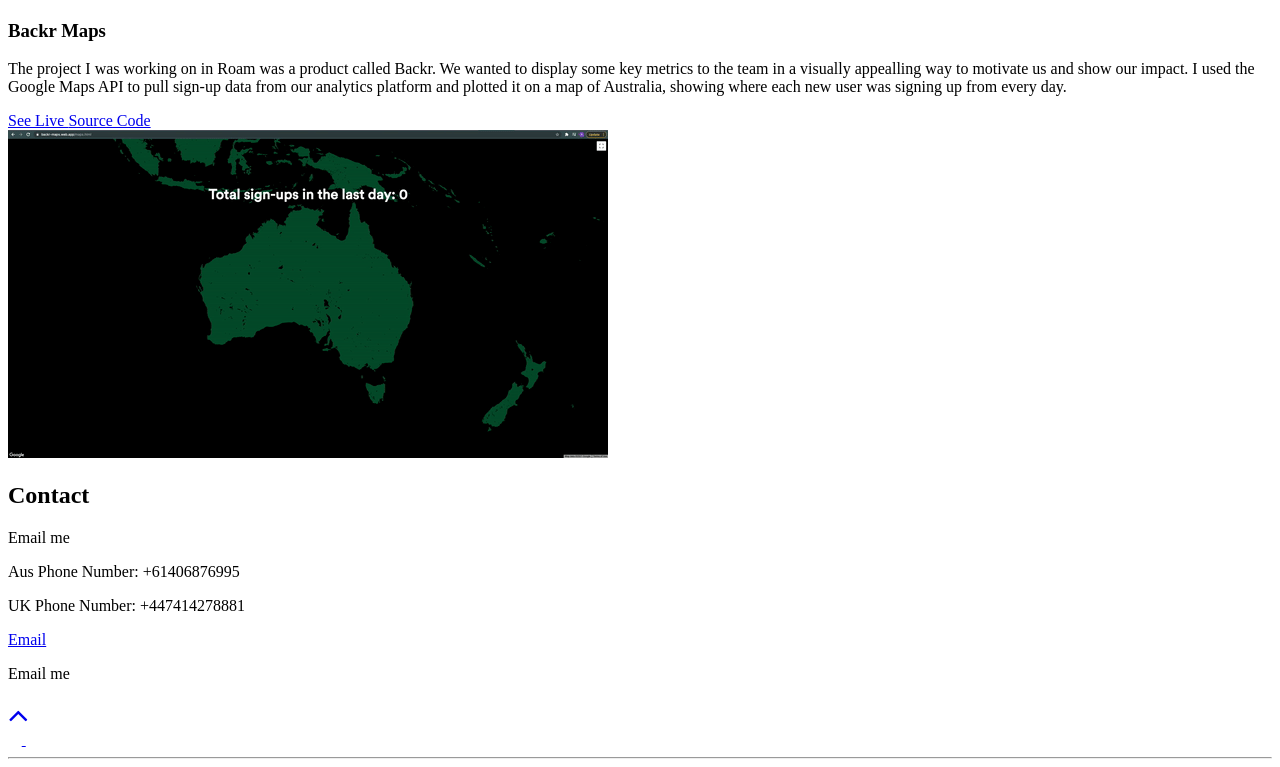
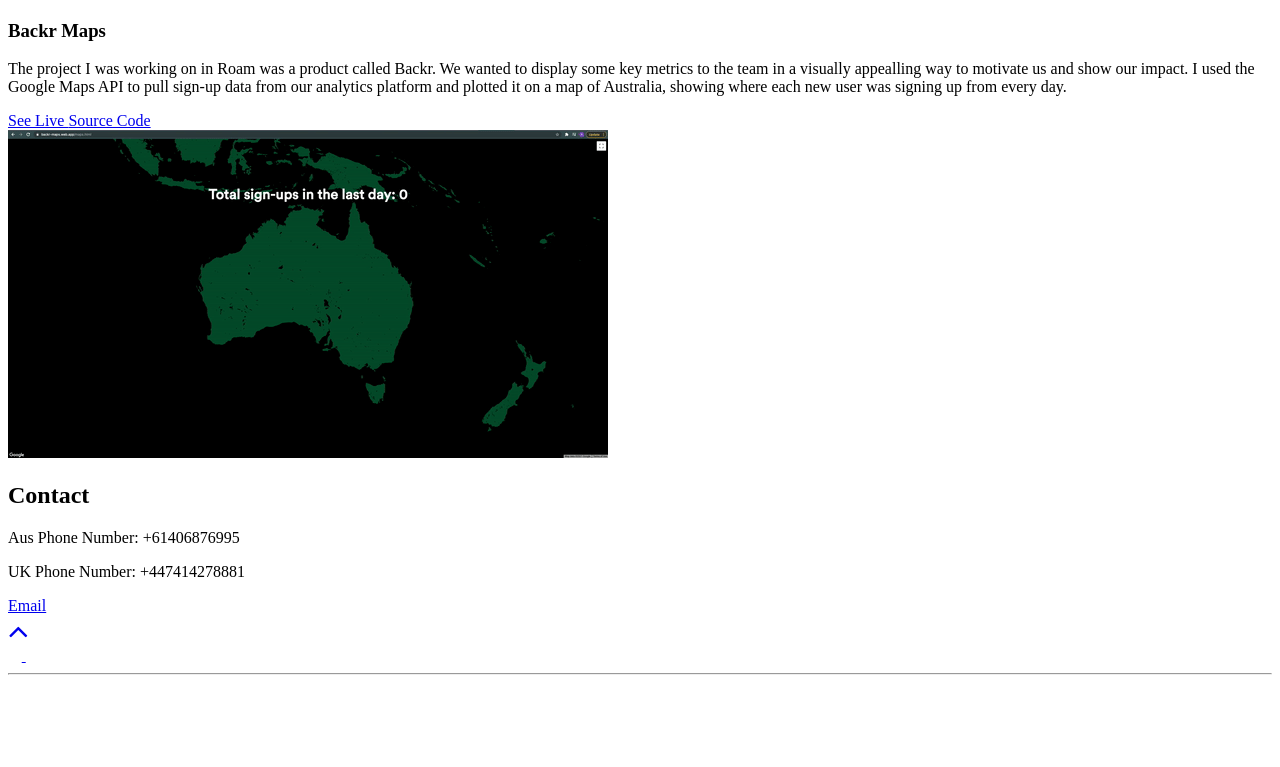
Before and after one commit to rhys-thomas-QA/portfolio, a website: page src/template.html in a window 1280 px wide. Shown: the part 1150-1917 px from the top of the page. After the commit the page ends 1833 px from the top, so only its background shows below. Drawn offline with nearby package versions, Linux system fonts and the light colour scheme.

Commit message:
Update template.html

```diff
--- a/src/template.html
+++ b/src/template.html
@@ -166,13 +166,9 @@
     <div class="container">
       <h2 class="section-title">Contact</h2>
       <div class="contact-wrapper">
-        <p class="contact-wrapper__text">Email me</p>
         <p class="contact-wrapper__text">Aus Phone Number: +61406876995</p>
         <p class="contact-wrapper__text">UK Phone Number: +447414278881</p>
         <a target="_blank" class="cta-btn cta-btn--resume" href="mailto:rhysthomas2595@gmail.com">Email</a>
-      </div>
-      <div class="contact-wrapper">
-        <p class="contact-wrapper__text">Email me</p>
       </div>
     </div>
   </section>
```
